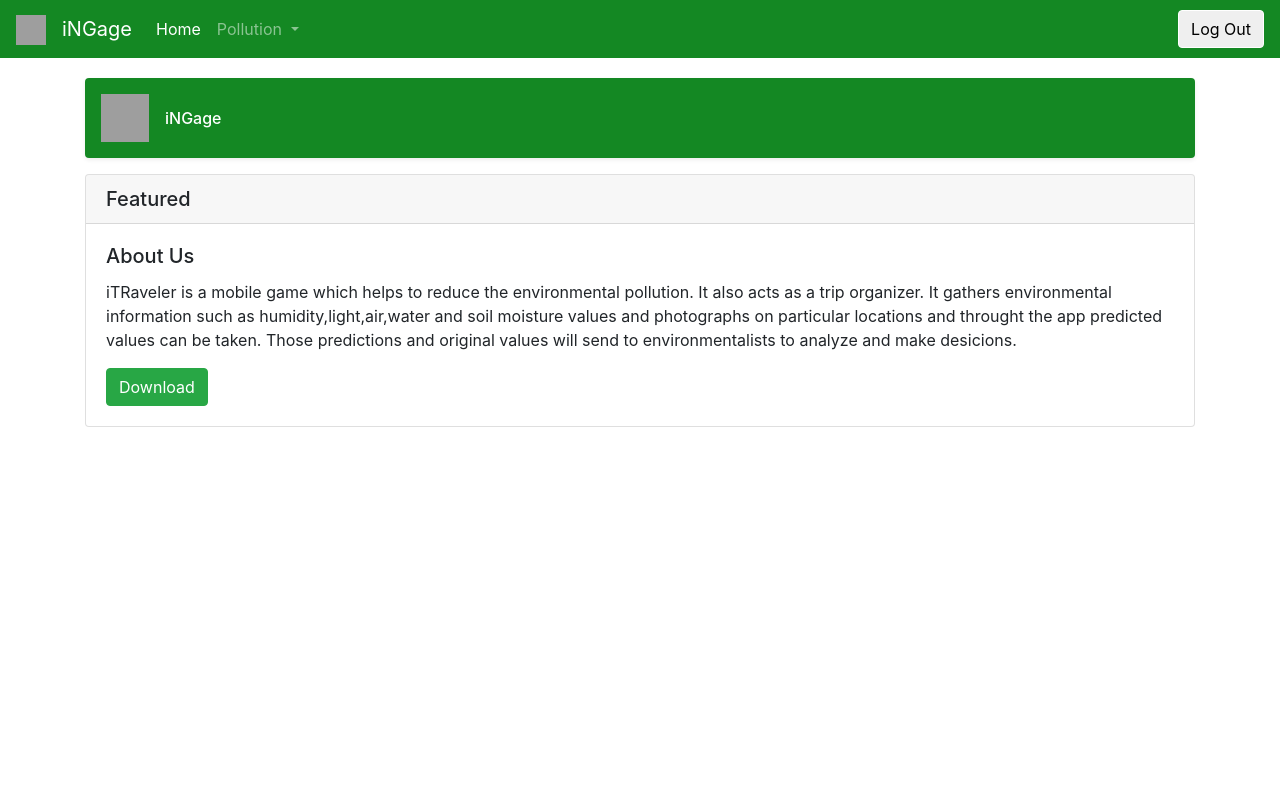
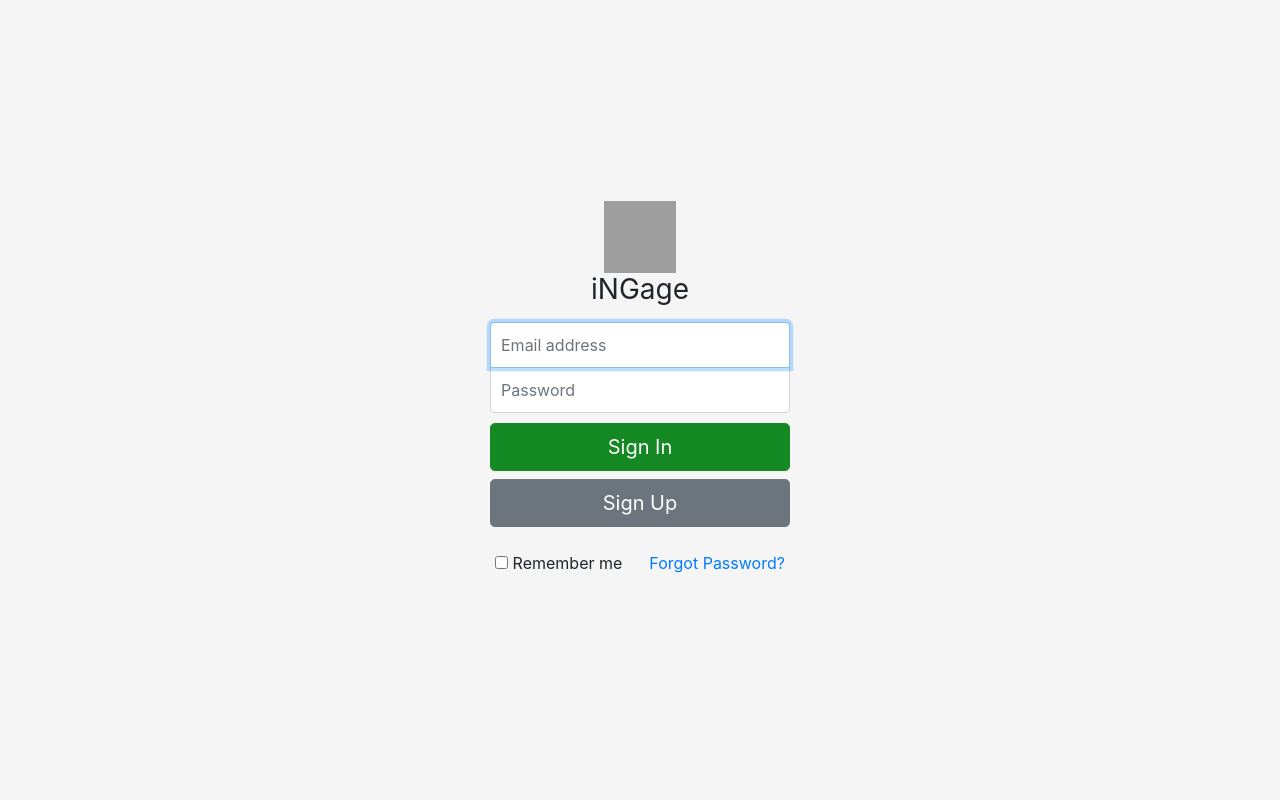
Before and after one commit to chiCKson/ingage, a PHP site: page / in a window 1280 px wide. Run offline with PHP 8.4, Linux system fonts and the light colour scheme; some libraries are stand-ins or nearby versions; grey boxes are pictures that could not be loaded.

Commit message:
login page ui designed

```diff
--- /dev/null
+++ b/assets/styles/signin.css
@@ -0,0 +1,55 @@
+html,
+body {
+  height: 100%;
+}
+
+body {
+  display: -ms-flexbox;
+  display: flex;
+  -ms-flex-align: center;
+  align-items: center;
+  padding-top: 40px;
+  padding-bottom: 40px;
+  background-color: #f5f5f5;
+}
+
+.form-signin {
+  width: 100%;
+  max-width: 330px;
+  padding: 15px;
+  margin: auto;
+}
+.form-signin .checkbox {
+  font-weight: 400;
+}
+.form-signin .form-control {
+  position: relative;
+  box-sizing: border-box;
+  height: auto;
+  padding: 10px;
+  font-size: 16px;
+}
+.form-signin .form-control:focus {
+  z-index: 2;
+}
+.form-signin input[type="email"] {
+  margin-bottom: -1px;
+  border-bottom-right-radius: 0;
+  border-bottom-left-radius: 0;
+}
+.form-signin input[type="password"] {
+  margin-bottom: 10px;
+  border-top-left-radius: 0;
+  border-top-right-radius: 0;
+}
+
+.btn-primary{
+  background-color: #148823;
+  border-color:#148823;
+
+}
+.btn-primary:hover{
+  background-color: #17a336;
+  border-color:#17a336;
+
+}
--- a/index.php
+++ b/index.php
@@ -1,32 +1,45 @@
 <?php
 require_once('ui/header.php');
 ?>
-  <link rel="stylesheet" href="assets/styles/navbar.css">
-    <title>Home</title>
+  <link rel="stylesheet" href="assets/styles/signin.css">
+    <title>Login</title>
 </head>
 <body>
-<?php
-include('ui/navigation.php');
-?>
 
-<main role="main" class="container">
-              <div class="d-flex align-items-center p-3 my-3 text-white-50 bg-green rounded shadow-sm">
-                    <img class="mr-3" src="{% static 'images/logow.png' %}" alt="" width="48" height="48">
-                    <div class="lh-100">
-                      <h6 class="mb-0 text-white lh-100">iNGage</h6>
-                      <small></small>
+<body class="text-center">
+      <div class="container">
 
+
+            <form class="form-signin" action="" method="POST">
+
+
+              <img  src="{% static 'images/logo.png'%}" alt="" width="72" height="72">
+              <h1 class="h3 mb-3 font-weight-normal">iNGage</h1>
+
+            <!--  <div class="alert alert-danger">
+                <strong>Warning!&nbsp;</strong>{{ msg }}
+              </div> -->
+
+              <label for="inputEmail" class="sr-only">Email address</label>
+              <input type="email" name="email" class="form-control" placeholder="Email address" required autofocus>
+              <label for="inputPassword" class="sr-only">Password</label>
+              <input type="password" name="password" class="form-control" placeholder="Password" required>
+
+
+              <button class="btn btn-lg btn-primary btn-block" type="submit">Sign In</button>
+              <button class="btn btn-lg btn-secondary btn-block" type="button" onclick="">Sign Up</button>
+
+              <br>
+                <div class="checkbox mb-3">
+                        <label>
+                          <input type="checkbox" value="remember-me"> Remember me
+                        </label> &nbsp;&nbsp;&nbsp;&nbsp;
+                      <a href="">Forgot Password?</a>
                     </div>
-                  </div>
-                  <div class="card">
-                      <h5 class="card-header">Featured</h5>
-                      <div class="card-body">
-                        <h5 class="card-title">About Us</h5>
-                        <p class="card-text">iTRaveler is a mobile game which helps to reduce the environmental pollution. It also acts as a trip organizer. It gathers environmental information such as humidity,light,air,water and soil moisture values and photographs on particular locations and throught the app predicted values can be taken. Those predictions and original values will send to environmentalists to analyze and make desicions.</p>
-                        <a href="https://github.com/chiCKson/iTRaveler" class="btn btn-success">Download</a>
-                      </div>
-                    </div>
-                </main>
+
+            </form>
+          </div>
+
 <?php
 include('ui/footer.php');
 ?>
```
